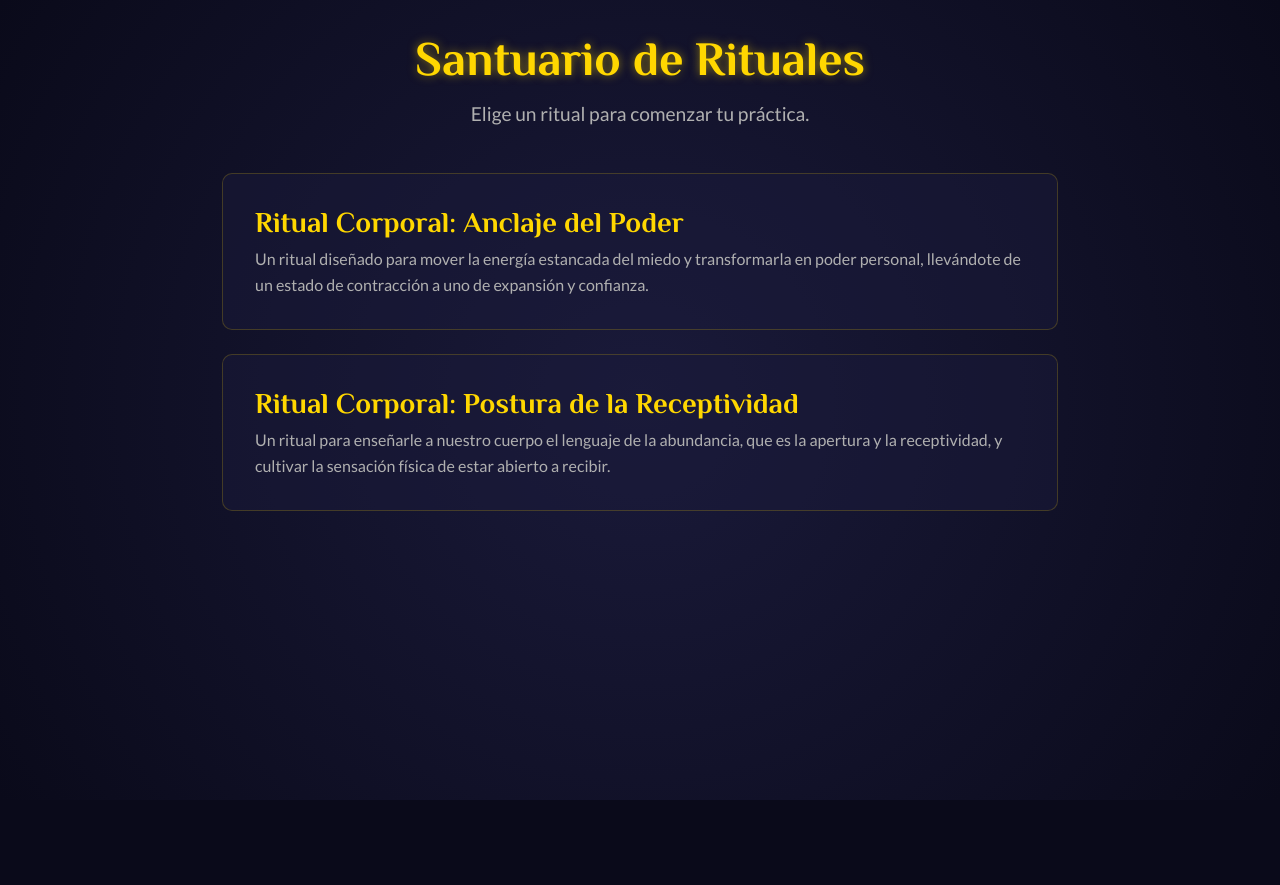
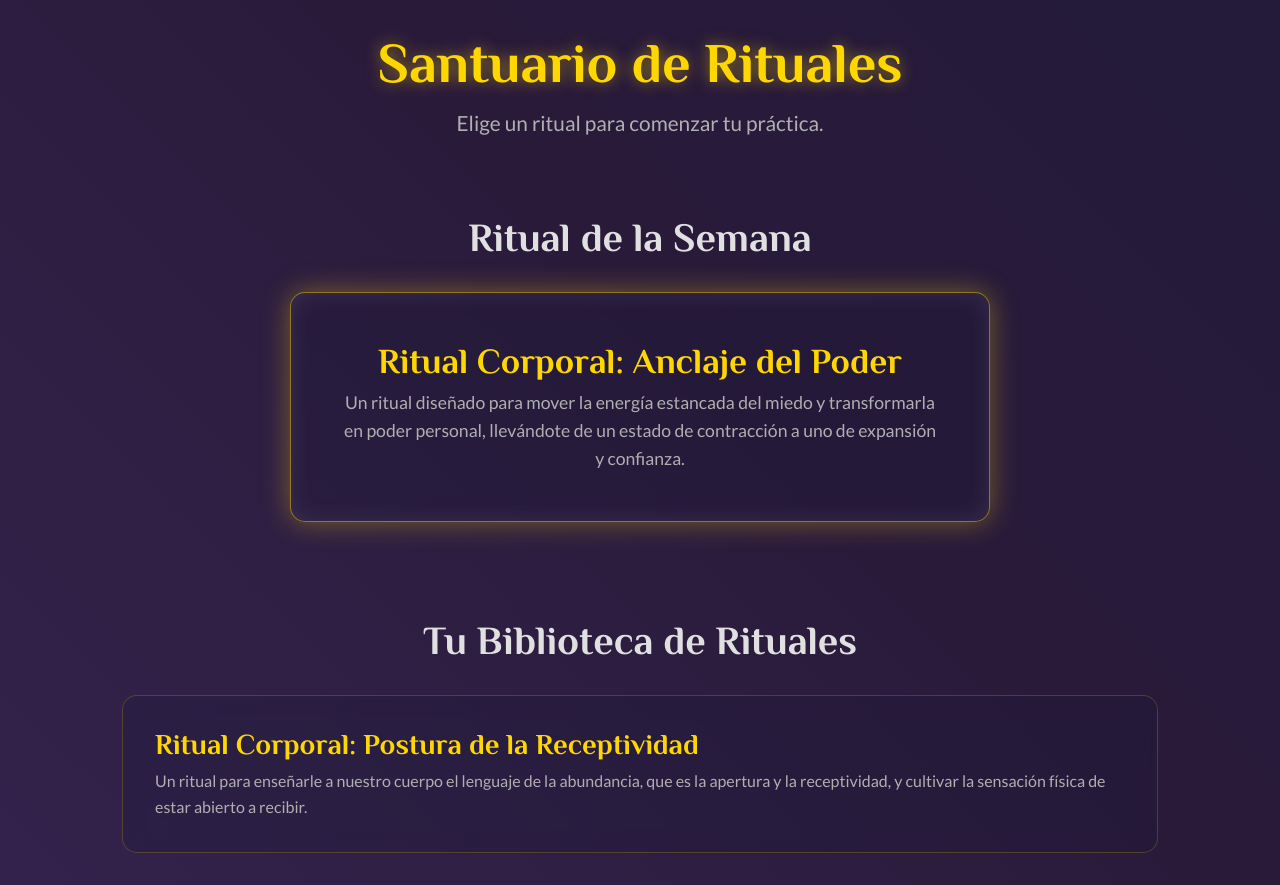
Before and after one commit to SrJohnny97/backup-santuario, a React (Vite) app: page / in a window 1280 px wide. Before the commit the page ends 800 px from the top, so only its background shows below. Built offline with nearby package versions, Linux system fonts and the light colour scheme.

Commit message:
Cambio de pagina principal (en progreso)

```diff
--- a/public/rituales.json
+++ b/public/rituales.json
@@ -1,4 +1,28 @@
 [
+  {
+    "slug": "posturadelareceptividad",
+    "title": "Ritual Corporal: Postura de la Receptividad",
+    "description": "Un ritual para enseñarle a nuestro cuerpo el lenguaje de la abundancia, que es la apertura y la receptividad, y cultivar la sensación física de estar abierto a recibir.",
+    "videoFondo": "https://pub-7dd386e270924cc58cbf4575f4c336d0.r2.dev/posturadelareceptividad.mp4",
+    "audioAmbiente": "https://pub-7dd386e270924cc58cbf4575f4c336d0.r2.dev/posturadelareceptividad.mp3",
+    "steps": [
+      {
+        "name": "Expansión del Corazón",
+        "duration": 180,
+        "instruction": "De pie, entrelaza tus manos detrás de la espalda. Estira los brazos hacia atrás y hacia abajo, abriendo el pecho y los hombros. Siente cómo se expande tu centro cardíaco."
+      },
+      {
+        "name": "Respiración de la Abundancia",
+        "duration": 240,
+        "instruction": "Sentado o de pie, coloca tus manos sobre tu regazo con las palmas hacia arriba. Inhala profundamente imaginando que absorbes una energía dorada de oportunidad y abundancia del aire."
+      },
+      {
+        "name": "Manos Abiertas",
+        "duration": 180,
+        "instruction": "Permanece con tus manos abiertas, palmas hacia el cielo. Simplemente siente la energía en tus palmas. Estás físicamente declarando al universo: 'Estoy listo/a para recibir'."
+      }
+    ]
+  },
   {
     "slug": "anclajedepoder",
     "title": "Ritual Corporal: Anclaje del Poder",
@@ -22,29 +46,5 @@
         "instruction": "Separa las piernas al ancho de los hombros, pon las manos en las caderas, saca el pecho y levanta ligeramente la barbilla. Respira profundo y siente cómo el espacio que ocupas se expande."
       }
     ]
-  },
-  {
-    "slug": "posturadelareceptividad",
-    "title": "Ritual Corporal: Postura de la Receptividad",
-    "description": "Un ritual para enseñarle a nuestro cuerpo el lenguaje de la abundancia, que es la apertura y la receptividad, y cultivar la sensación física de estar abierto a recibir.",
-    "videoFondo": "https://pub-7dd386e270924cc58cbf4575f4c336d0.r2.dev/posturadelareceptividad.mp4",
-    "audioAmbiente": "https://pub-7dd386e270924cc58cbf4575f4c336d0.r2.dev/posturadelareceptividad.mp3",
-    "steps": [
-      {
-        "name": "Expansión del Corazón",
-        "duration": 180,
-        "instruction": "De pie, entrelaza tus manos detrás de la espalda. Estira los brazos hacia atrás y hacia abajo, abriendo el pecho y los hombros. Siente cómo se expande tu centro cardíaco."
-      },
-      {
-        "name": "Respiración de la Abundancia",
-        "duration": 240,
-        "instruction": "Sentado o de pie, coloca tus manos sobre tu regazo con las palmas hacia arriba. Inhala profundamente imaginando que absorbes una energía dorada de oportunidad y abundancia del aire."
-      },
-      {
-        "name": "Manos Abiertas",
-        "duration": 180,
-        "instruction": "Permanece con tus manos abiertas, palmas hacia el cielo. Simplemente siente la energía en tus palmas. Estás físicamente declarando al universo: 'Estoy listo/a para recibir'."
-      }
-    ]
   }
 ]
--- a/src/pages/HomePage.tsx
+++ b/src/pages/HomePage.tsx
@@ -7,22 +7,52 @@ interface HomePageProps {
 }
 
 const HomePage = ({ rituals }: HomePageProps) => {
+  // Assume the last ritual in the array is the newest one
+  const newestRitual = rituals.length > 0 ? rituals[rituals.length - 1] : null;
+  const otherRituals = rituals.length > 1 ? rituals.slice(0, rituals.length - 1) : [];
+
   return (
     <div className="home-container">
+      <header className="home-header">
         <h1 className="home-title">Santuario de Rituales</h1>
         <p className="home-description">Elige un ritual para comenzar tu práctica.</p>
-      <div className="rituals-list">
-        {rituals.length > 0 ? (
-          rituals.map((ritual) => (
+      </header>
+
+      {/* Featured Ritual Section */}
+      {newestRitual && (
+        <section className="featured-section">
+          <h2 className="section-title">Ritual de la Semana</h2>
+          <Link to={`/ritual/${newestRitual.slug}`} className="ritual-card featured-ritual-card">
+            <h3 className="ritual-card-title">{newestRitual.title}</h3>
+            <p className="ritual-card-description">{newestRitual.description}</p>
+          </Link>
+        </section>
+      )}
+
+      {/* Library Section */}
+      {otherRituals.length > 0 && (
+        <section className="library-section">
+          <h2 className="section-title">Tu Biblioteca de Rituales</h2>
+          <div className="ritual-grid">
+            {otherRituals.map((ritual) => (
               <Link key={ritual.slug} to={`/ritual/${ritual.slug}`} className="ritual-card">
-              <h2 className="ritual-card-title">{ritual.title}</h2>
+                <h3 className="ritual-card-title">{ritual.title}</h3>
                 <p className="ritual-card-description">{ritual.description}</p>
               </Link>
             ))
-        ) : (
+            }
+          </div>
+        </section>
+      )}
+
+      {/* Fallback for when there is only one ritual and it's featured */}
+      {rituals.length === 1 && otherRituals.length === 0 && (
+         <p className="library-fallback-text">Tu biblioteca crecerá cada semana.</p>
+      )}
+
+      {rituals.length === 0 && (
         <p>No se encontraron rituales.</p>
       )}
-      </div>
     </div>
   );
 };
--- a/src/styles/HomePage.css
+++ b/src/styles/HomePage.css
@@ -1,44 +1,95 @@
+/* --- Keyframes for Animations --- */
+@keyframes pulseGlow {
+  0% {
+    box-shadow: 0 0 15px rgba(255, 215, 0, 0.2), 0 0 20px rgba(255, 255, 255, 0.05) inset;
+  }
+  50% {
+    box-shadow: 0 0 30px rgba(255, 215, 0, 0.4), 0 0 25px rgba(255, 255, 255, 0.1) inset;
+  }
+  100% {
+    box-shadow: 0 0 15px rgba(255, 215, 0, 0.2), 0 0 20px rgba(255, 255, 255, 0.05) inset;
+  }
+}
+
+/* --- Layout & Typography --- */
 .home-container {
-  max-width: 900px;
+  max-width: 1100px;
   margin: 0 auto;
   padding: 2rem;
   text-align: center;
 }
 
+.home-header {
+  margin-bottom: 4rem;
+}
+
 .home-title {
   font-family: var(--font-title);
   color: var(--color-gold);
-  font-size: 3rem;
+  font-size: 3.5rem;
   margin-bottom: 1rem;
-  text-shadow: 0 0 10px var(--color-gold-glow);
+  text-shadow: 0 0 15px var(--color-gold-glow);
 }
 
 .home-description {
-  font-size: 1.2rem;
+  font-size: 1.3rem;
   color: #b0b0b0;
-  margin-bottom: 3rem;
+  max-width: 600px;
+  margin: 0 auto;
 }
 
-.rituals-list {
-  display: grid;
-  grid-template-columns: 1fr;
-  gap: 1.5rem;
+.section-title {
+  font-family: var(--font-title);
+  color: var(--color-text);
+  font-size: 2.5rem;
+  margin-bottom: 2rem;
+  text-align: center;
 }
 
+.library-section {
+  margin-top: 5rem;
+}
+
+.library-fallback-text {
+  font-size: 1.1rem;
+  color: #888;
+  margin-top: 2rem;
+}
+
+/* --- Featured Ritual Section (The Shrine) --- */
+.featured-section {
+  /* This container is now just for layout, no background needed */
+  padding: 1rem;
+  display: flex;
+  flex-direction: column;
+  align-items: center;
+}
+
+/* --- Ritual Grid --- */
+.ritual-grid {
+  display: grid;
+  grid-template-columns: repeat(auto-fit, minmax(350px, 1fr));
+  gap: 2rem;
+}
+
+/* --- Frosted Glass Cards (Base and Grid) --- */
 .ritual-card {
-  background-color: rgba(26, 26, 58, 0.5);
+  background-color: rgba(26, 26, 58, 0.25);
+  backdrop-filter: blur(10px);
+  -webkit-backdrop-filter: blur(10px); /* For Safari */
   border: 1px solid rgba(255, 215, 0, 0.2);
   padding: 2rem;
-  border-radius: 10px;
+  border-radius: 15px;
   text-align: left;
   text-decoration: none;
   color: var(--color-text);
-  transition: transform 0.3s ease, border-color 0.3s ease;
+  transition: transform 0.3s ease, border-color 0.3s ease, background-color 0.3s ease;
 }
 
 .ritual-card:hover {
-  transform: translateY(-5px);
-  border-color: var(--color-gold);
+  transform: translateY(-8px);
+  border-color: rgba(255, 215, 0, 0.5);
+  background-color: rgba(26, 26, 58, 0.4);
 }
 
 .ritual-card-title {
@@ -53,3 +104,41 @@
   color: #b0b0b0;
   line-height: 1.6;
 }
+
+/* --- Featured Ritual Card --- */
+.featured-ritual-card {
+  width: 100%;
+  max-width: 700px; /* Control max width of the featured card */
+  padding: 3rem;
+  border-width: 1px;
+  border-color: rgba(255, 215, 0, 0.5);
+  text-align: center;
+  animation: pulseGlow 4s infinite ease-in-out;
+}
+
+.featured-ritual-card .ritual-card-title {
+  font-size: 2.2rem;
+}
+
+.featured-ritual-card .ritual-card-description {
+  font-size: 1.1rem;
+}
+
+/* --- Responsive --- */
+@media (max-width: 600px) {
+  .home-title {
+    font-size: 2.8rem;
+  }
+  .home-description {
+    font-size: 1.1rem;
+  }
+  .section-title {
+    font-size: 2rem;
+  }
+  .ritual-grid {
+    grid-template-columns: 1fr;
+  }
+  .featured-section {
+    padding: 0;
+  }
+}
--- a/src/styles/global.css
+++ b/src/styles/global.css
@@ -16,12 +16,19 @@
   box-sizing: border-box;
 }
 
+@keyframes moveCosmos {
+  0% { background-position: 0% 50%; }
+  50% { background-position: 100% 50%; }
+  100% { background-position: 0% 50%; }
+}
+
 body {
   font-family: var(--font-body);
-  background-color: var(--color-background);
   color: var(--color-text);
   min-height: 100vh;
-  background-image: radial-gradient(circle, #1a1a3a, #0a0a1a);
+  background: linear-gradient(225deg, #0a0a1a, #1a1a3a, #2a1a3a, #3a2a5a, #0a0a1a);
+  background-size: 400% 400%;
+  animation: moveCosmos 40s ease infinite;
   -webkit-font-smoothing: antialiased;
   -moz-osx-font-smoothing: grayscale;
 }
@@ -29,4 +36,5 @@ body {
 /* Special class to make body transparent only for the Ritual Page */
 body.ritual-page-active {
   background: transparent;
+  animation: none;
 }
```
Also changed, not shown: 1 other file (tests, documents, lock files or other folders). Lines whose indentation alone changed are shown as unchanged.
